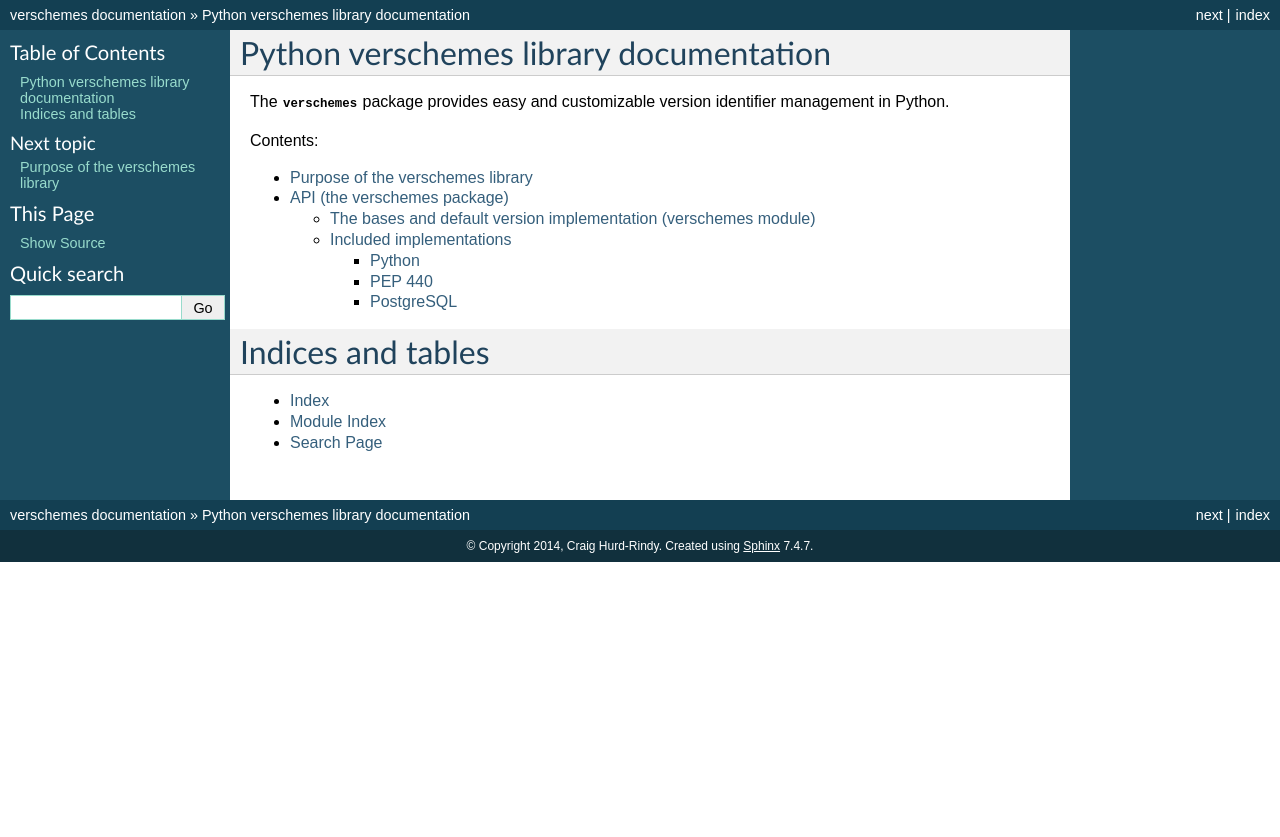
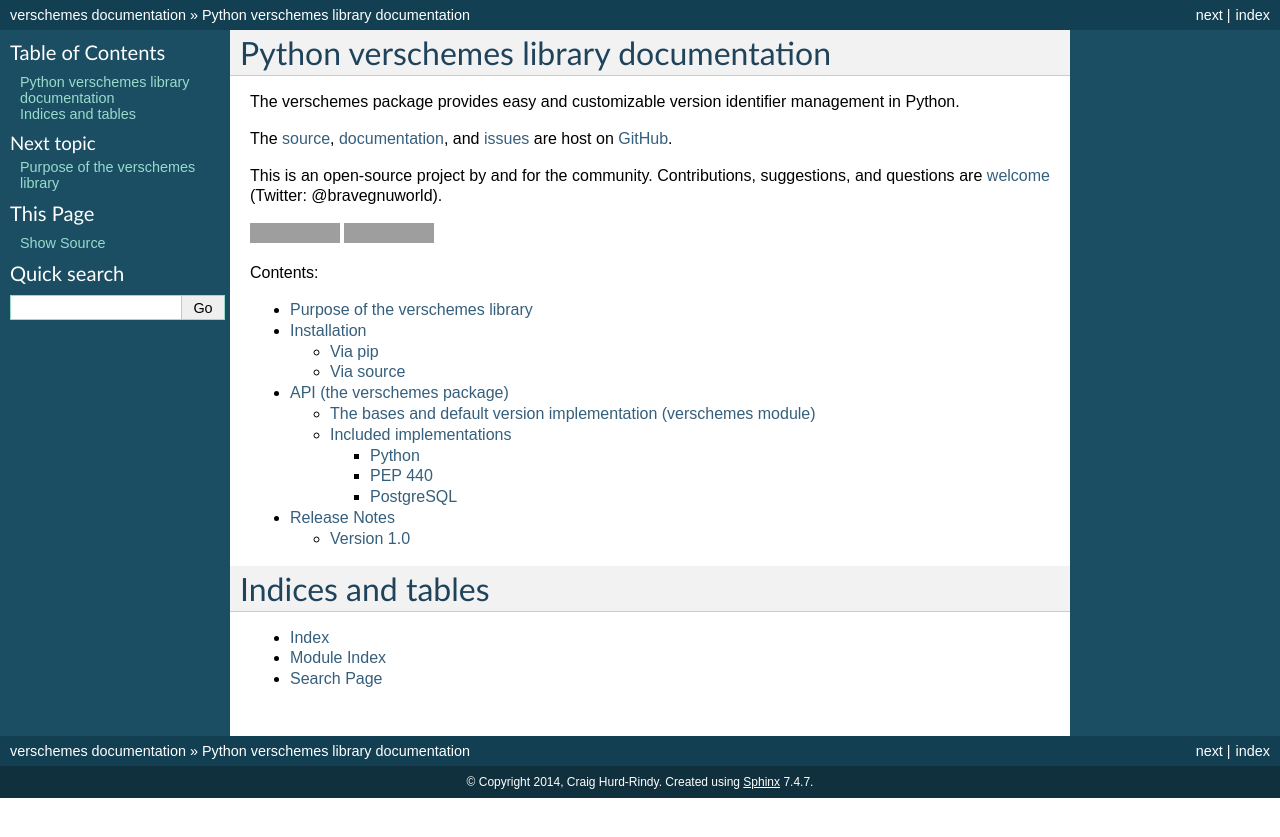
Before and after one commit to gnuworldman/verschemes, a Sphinx documentation site: the page built from docs/index.rst, in a window 1280 px wide. Shown: the top 837 px of the page. Built offline with Sphinx 7.4.7, drawn with Linux system fonts in a browser that asks for light colours; the version number could not be read and is left out; grey boxes are pictures that could not be loaded.

Commit message:
Create description.rst for inclusion in the index and README files (DRY). Create and use installation.rst and notes.rst.

```diff
--- /dev/null
+++ b/docs/description.rst
@@ -0,0 +1,19 @@
+The verschemes package provides easy and customizable version identifier
+management in Python.
+
+The `source <https://github.com/gnuworldman/verschemes/tree/master>`_,
+`documentation <http://gnuworldman.github.io/verschemes/>`_,
+and `issues <https://github.com/gnuworldman/verschemes/issues>`_
+are host on `GitHub <https://github.com/>`_.
+
+This is an open-source project by and for the community.  Contributions,
+suggestions, and questions are `welcome <https://twitter.com/BraveGnuWorld>`_
+(Twitter: @bravegnuworld).
+
+.. image:: https://travis-ci.org/gnuworldman/verschemes.svg?branch=master
+   :alt: Build Status
+   :target: https://travis-ci.org/gnuworldman/verschemes
+
+.. image:: https://img.shields.io/coveralls/gnuworldman/verschemes.svg
+   :alt: Coverage Status
+   :target: https://coveralls.io/r/gnuworldman/verschemes?branch=master
--- a/docs/index.rst
+++ b/docs/index.rst
@@ -12,7 +11,9 @@ Contents:
    :maxdepth: 4
 
    purpose
+   installation
    api
+   notes
 
 
 Indices and tables
--- /dev/null
+++ b/docs/notes.rst
@@ -0,0 +1,7 @@
+Release Notes
+=============
+
+Version 1.0
+-----------
+
+This is the initial release.
```
Also changed, not shown: other parts of docs/index.rst (+1 -2 lines), docs/installation.rst (added, +29 -0 lines), 1 other file.
